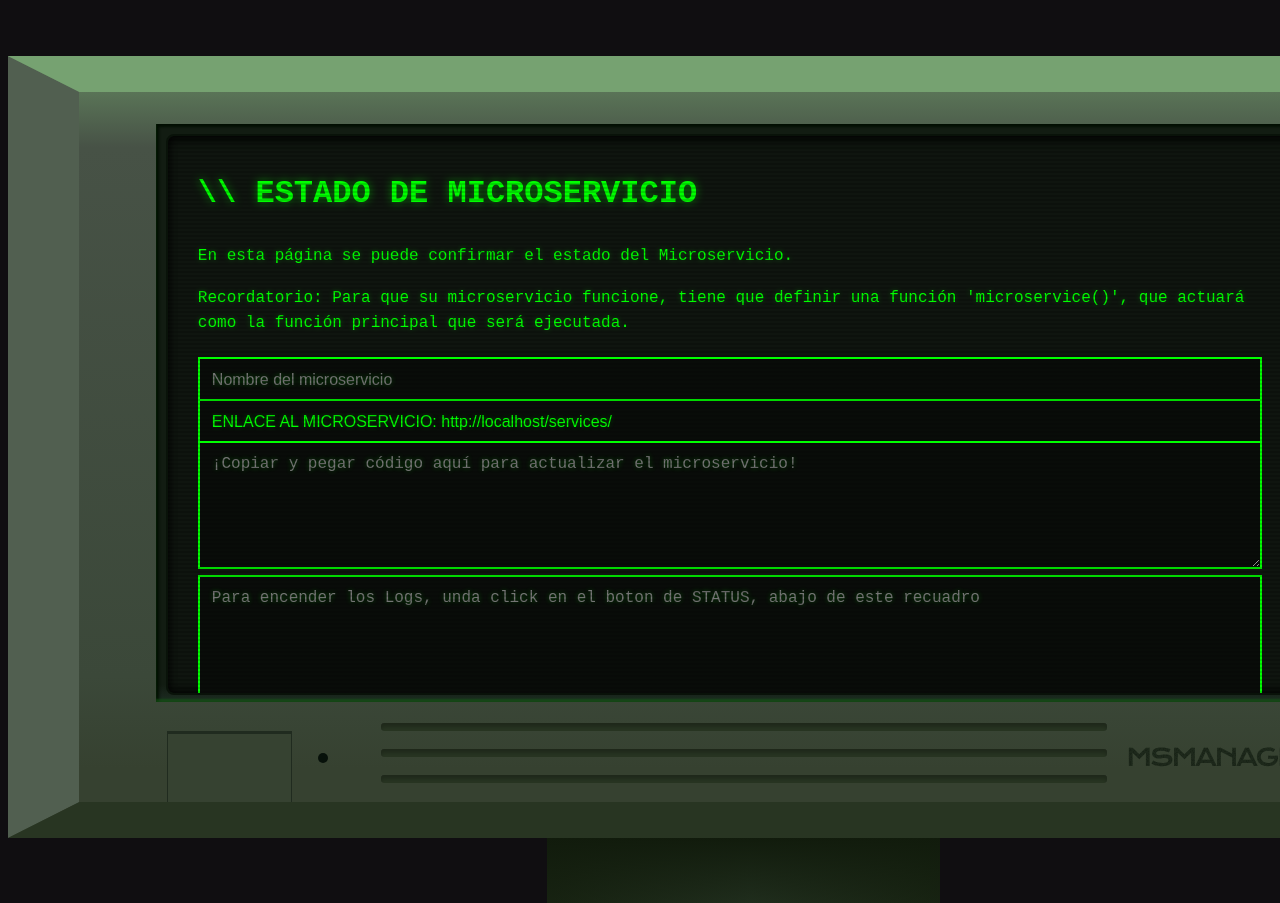
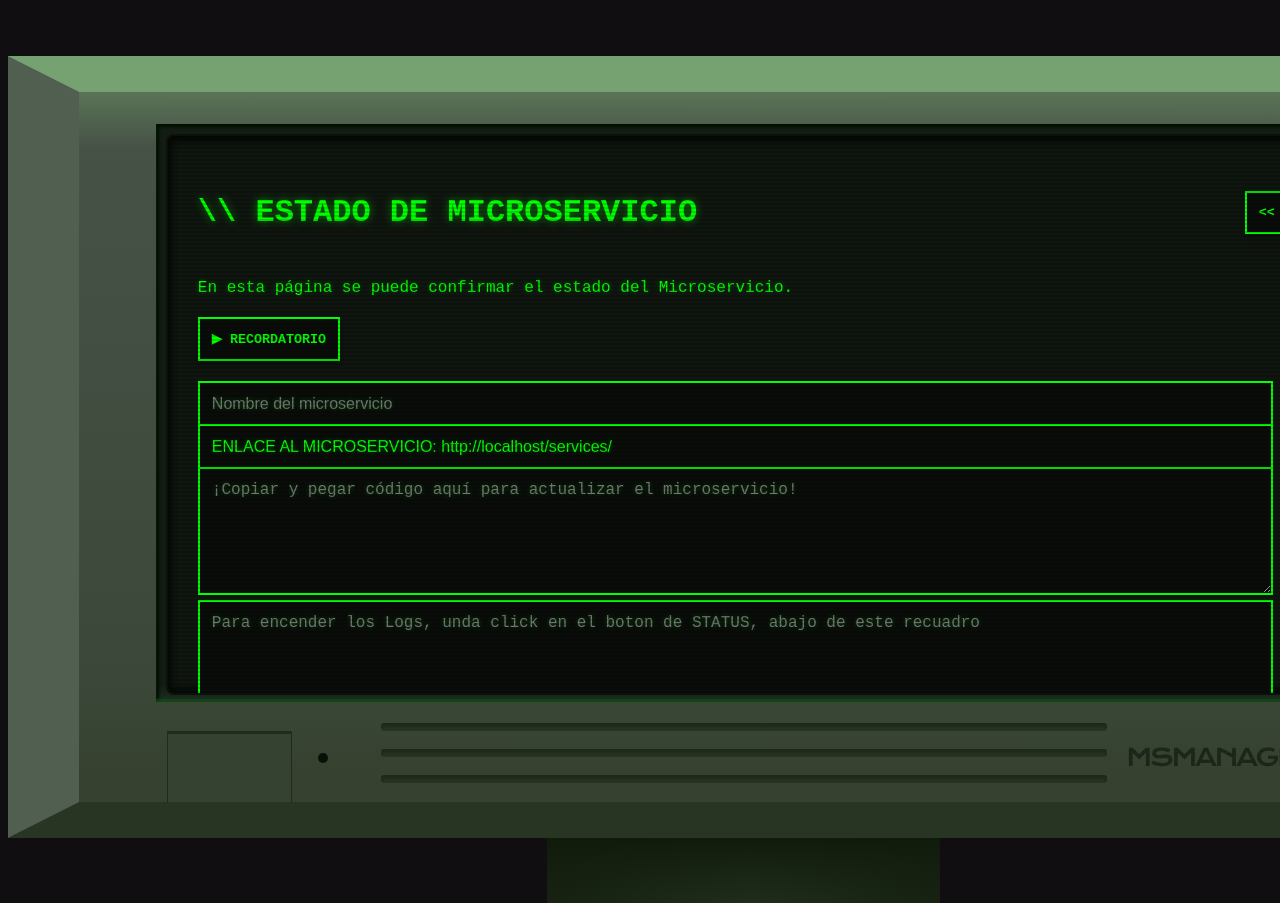
Before and after one commit to JDBorjaC/docker-microservices-manager, a React (Vite) app in the folder frontend/: page /deets/1 in a window 1280 px wide. Shown: the top 903 px of the page. Built offline with nearby package versions, Linux system fonts and the light colour scheme; no server answers.

Commit message:
back-button, info messages for service syntax

```diff
--- /dev/null
+++ b/frontend/src/components/acc_message.tsx
@@ -0,0 +1,15 @@
+import { useState } from "react";
+
+
+export function ExpandableMessage({ title, children }: { title: string; children: React.ReactNode }) {
+  const [open, setOpen] = useState(false);
+
+  return (
+    <div>
+      <button className="expand-button" onClick={() => setOpen(prev => !prev)}>
+        {open ? '▼' : '▶'} {title}
+      </button>
+      {open && <div className="expand-text">{children}</div>}
+    </div>
+  );
+};
--- /dev/null
+++ b/frontend/src/components/back_btn.tsx
@@ -0,0 +1,15 @@
+import { type NavigateFunction } from 'react-router-dom';
+
+
+export function BackButton({ retTo, navi }: { retTo: string; navi:NavigateFunction}) {
+
+    const goBack = () => {
+        navi(retTo);
+    }
+
+    return (
+        <button className="monitor-button" onClick={() => goBack()}>
+          {"<<"}
+        </button>
+    );
+};
--- a/frontend/src/components/monitor.tsx
+++ b/frontend/src/components/monitor.tsx
@@ -5,7 +5,7 @@ interface MonitorBackdropProps {
     children: React.ReactNode;
 }
 
-export default function MonitorBackdrop({ children }: MonitorBackdropProps) {
+export function MonitorBackdrop({ children }: MonitorBackdropProps) {
   return (
     <div className="wrapper">
       <img src={monitor_url} alt="monitor" className="monitor-img" />
--- a/frontend/src/pages/Dash.tsx
+++ b/frontend/src/pages/Dash.tsx
@@ -1,8 +1,9 @@
 import { useEffect, useState } from 'react';
 import { useNavigate } from 'react-router-dom';
+
 import type { Service } from '../models/msm_models';
 import '../styles/monitor.css';
-import MonitorBackdrop from '../components/monitor';
+import { MonitorBackdrop } from '../components/monitor';
 
 const backend_service: string = "http://localhost:8080/"
 
--- a/frontend/src/pages/ServiceCreator.tsx
+++ b/frontend/src/pages/ServiceCreator.tsx
@@ -1,7 +1,9 @@
 import { useState } from 'react';
 import type { ServiceCreateForm } from '../models/msm_models'
-import MonitorBackdrop from '../components/monitor';
+import { MonitorBackdrop } from '../components/monitor';
 import { useNavigate } from 'react-router-dom';
+import { ExpandableMessage } from '../components/acc_message';
+import { BackButton } from '../components/back_btn';
 
 const backendUrl = "http://localhost:8080/microservices";
 
@@ -56,11 +58,26 @@ export default function ServiceCreator(){
                     <div className='monitor-scanlines'>
                         <div className="monitor-content">
 
-                            <h1> \\ CREAR MICROSERVICIO </h1>
+                            <div className='title-button-div'>
+                                <h1> \\ CREAR MICROSERVICIO  </h1>
+
+                                <BackButton navi={navi} retTo='/admin/'/>
+                            </div>
 
                             <p>Seleccionar lenguaje de programación, editar el código, enviar!!!</p>
                             <p>Recomendación: Pegar el código desde algún Sandbox en linea del lenguaje seleccionado.</p>
-                            <p>Advertencia: Para que su microservicio funcione, tiene que definir una función 'microservice()', que actuará como la función principal que será ejecutada. </p>
+                            <ExpandableMessage title='ADVERTENCIA'>
+                                <p>- Para todos los lenguajes, es necesario colocar el servicio a escuchar en todas las interfaces.</p>
+                                <p>- Por otro lado, cada lenguaje tiene que exponer un puerto especifico de acuerdo con la configuración por defecto del framework. Puede usar el código a continuación para cada lenguaje:</p>
+                                <ExpandableMessage title='FLASK'>
+                                    <pre>
+                                        if __name__ == '__main__':<br/>    app.run(host='0.0.0.0', port=5000)
+                                    </pre>
+                                </ExpandableMessage>
+                                <ExpandableMessage title='EXPRESS'>
+                                    <pre>{"app.listen(PORT, '0.0.0.0', () => {\n    console.log('Microservicio escuchando correctamente en el puerto ${PORT}');\n});"}</pre>
+                                </ExpandableMessage>
+                            </ExpandableMessage>
 
                             <div className="service-form">
                                 <input
@@ -94,10 +111,8 @@ export default function ServiceCreator(){
                                         required
                                         disabled={loading}
                                     >
-                                        <option value="axum">Axum (Rust)</option>
                                         <option value="flask">Flask (Python)</option>
                                         <option value="express">Express (JavaScript)</option>
-                                        <option value="gin">Gin (GO)</option>
                                     </select>
                                 </div>
                             </div>
--- a/frontend/src/pages/ServiceDetail.tsx
+++ b/frontend/src/pages/ServiceDetail.tsx
@@ -1,7 +1,10 @@
 import { useEffect, useRef, useState } from 'react';
 import type { Service, ServiceUpdateForm } from '../models/msm_models'
-import MonitorBackdrop from '../components/monitor';
 import { useNavigate, useParams } from 'react-router-dom';
+
+import { MonitorBackdrop } from '../components/monitor';
+import { ExpandableMessage } from '../components/acc_message';
+import { BackButton } from '../components/back_btn';
 
 const backendUrl = "http://localhost:8080/microservices";
 
@@ -73,15 +76,14 @@ export function ServiceDetail() {
 
             if (!response.ok) throw new Error(`PUT failed: ${response.statusText}`);
 
-            localStorage.removeItem("editService");
             success = true;
         } catch (error) {
             console.error("Error creando/actualizando servicio:", error);
         } finally {
+            if(success) {
+                console.log("Edit success!");
+            }
             setLoading(false);
-            if (success) {
-                navi("/admin");
-            }
         }
     }
 
@@ -168,11 +170,25 @@ export function ServiceDetail() {
                         <div className='monitor-scanlines'>
                             <div className="monitor-content">
 
-                                <h1> \\ ESTADO DE MICROSERVICIO </h1>
+                                <div className='title-button-div'>
+                                    <h1> \\ ESTADO DE MICROSERVICIO  </h1>
+
+                                    <BackButton navi={navi} retTo='/admin/'/>
+                                </div>
 
                                 <p>En esta página se puede confirmar el estado del Microservicio.</p>
-                                <p>Recordatorio: Para que su microservicio funcione, tiene que definir una función 'microservice()', que actuará como la función principal que será ejecutada. </p>
-
+                                <ExpandableMessage title='RECORDATORIO'>
+                                    <p>- Para todos los lenguajes, es necesario colocar el servicio a escuchar en todas las interfaces.</p>
+                                    <p>- Por otro lado, cada lenguaje tiene que exponer un puerto especifico de acuerdo con la configuración por defecto del framework. Puede usar el código a continuación para cada lenguaje:</p>
+                                    <ExpandableMessage title='FLASK'>
+                                        <pre>
+                                            if __name__ == '__main__':<br/>    app.run(host='0.0.0.0', port=5000)
+                                        </pre>
+                                    </ExpandableMessage>
+                                    <ExpandableMessage title='EXPRESS'>
+                                        <pre>{"app.listen(PORT, '0.0.0.0', () => {\n    console.log('Microservicio escuchando correctamente en el puerto ${PORT}');\n});"}</pre>
+                                    </ExpandableMessage>
+                                </ExpandableMessage>
                                 <div className="service-form">
                                     <input
                                         className="code-input"
--- a/frontend/src/styles/monitor.css
+++ b/frontend/src/styles/monitor.css
@@ -70,6 +70,13 @@
   text-shadow: 0 0 5px rgba(0, 255, 0, 0.3);
 }
 
+.title-button-div {
+  display: flex;
+  justify-content: space-between;
+  align-items: center;
+  gap: 1rem;
+  width: 100%;
+}
 /* Itemized list container*/
 .monitor-list {
   max-width: max-content;
@@ -116,10 +123,7 @@
   margin-top: 2px;
   margin-bottom: 15px;
 }
-.monitor-content h1 {
-  margin-top: 2px;
-  margin-bottom: 25px;
-}
+
 .monitor-content p {
   margin-bottom: 15px;
   color: #0f0;
@@ -146,6 +150,7 @@
 }
 
 /* Button styling for monitor aesthetic */
+.expand-button,
 .monitor-button {
   background-color: #090c09;
   color: #0f0;
@@ -157,14 +162,23 @@
   box-shadow: 0 4px 8px rgba(0, 0, 0, 0.3);
   /*transition: all 0.3s ease;*/
 }
-
+.expand-button:hover,
 .monitor-button:hover {
   background-color: #0a0;
   box-shadow: 0 0 15px rgba(0, 255, 0, 0.6);
 }
-
+.expand-button:hover,
 .monitor-button:active {
   box-shadow: 0 2px 4px rgba(0, 0, 0, 0.3);
+}
+
+.expand-text {
+  padding: auto;
+  width: 98%;
+  background-color: #090c09;
+  border:   2px solid #0f00;
+  margin-top: -1px;
+  padding: 0px 0px 0px 15px;
 }
 
 .service-form {
@@ -173,7 +187,6 @@
 }
 
 .code-block {
-  min-width: 650px;
   min-height: 100px;
   background-color: #090c09;
   color: #0f0;
@@ -183,7 +196,7 @@
   resize: vertical;
   font-size: 16px;
   margin-bottom: -4px;
-  width: 95%;
+  width: 96%;
 }
 .code-block:focus {
   outline: none;
@@ -197,8 +210,8 @@
   text-shadow: 0 0 5px rgba(0, 255, 0, 0.3);
   resize: vertical;
   font-size: 16px;
-  margin-bottom: -4px;
-  width: 95%;
+  margin-bottom: -3px;
+  width: 96%;
 
 }
 .code-input:focus {
@@ -240,24 +253,3 @@
   pointer-events: none;
   border-radius: 8px;
 }
-
-/* Responsive design */
-@media (max-width: 768px) {
-  .monitor-frame {
-    width: 95%;
-    padding: 15px;
-  }
-
-  .monitor-bezel {
-    padding: 12px;
-  }
-
-  .monitor-screen {
-    padding: 15px;
-    min-height: 300px;
-  }
-
-  .monitor-content {
-    font-size: 14px;
-  }
-}
```
Also changed, not shown: 1 other file (tests, documents, lock files or other folders).
